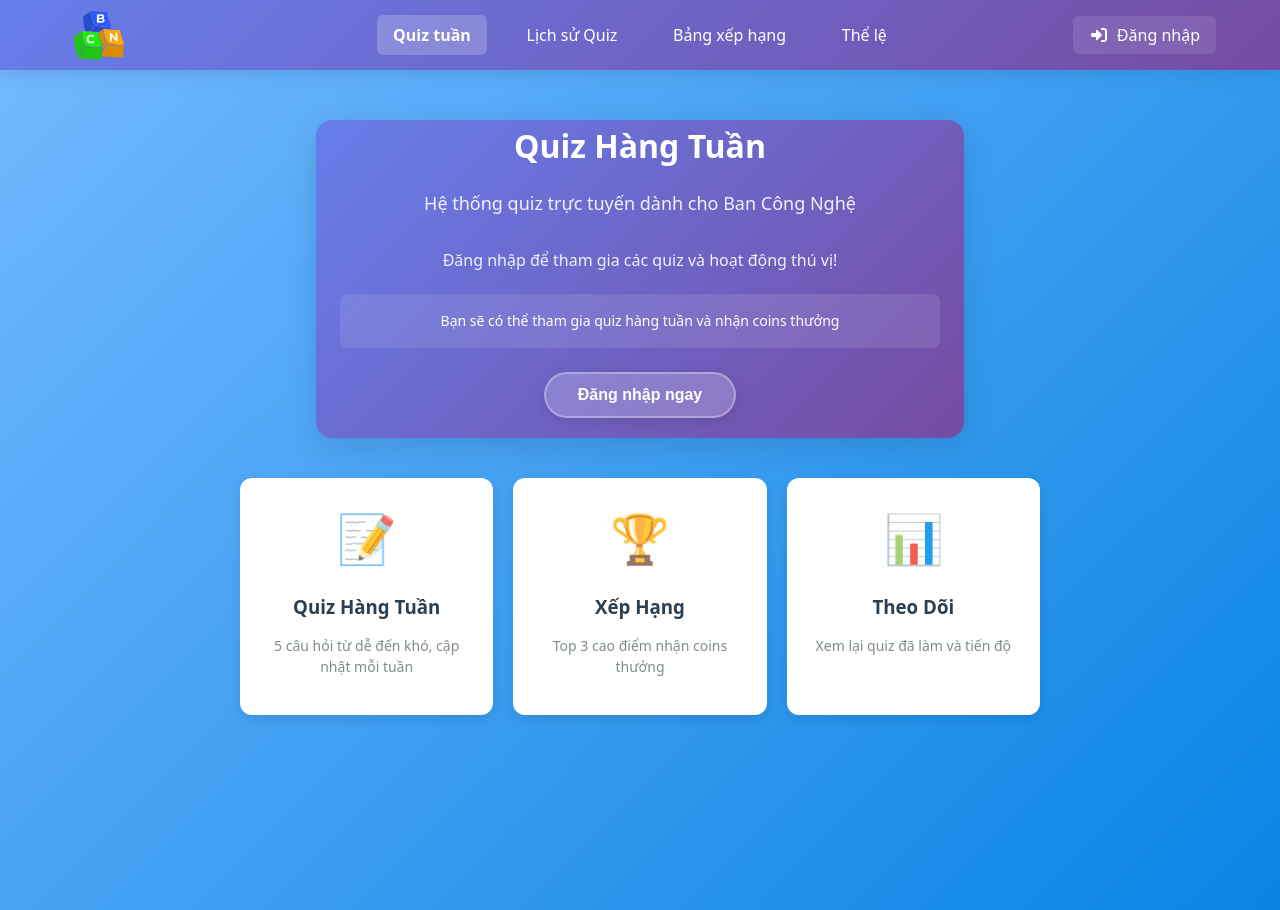
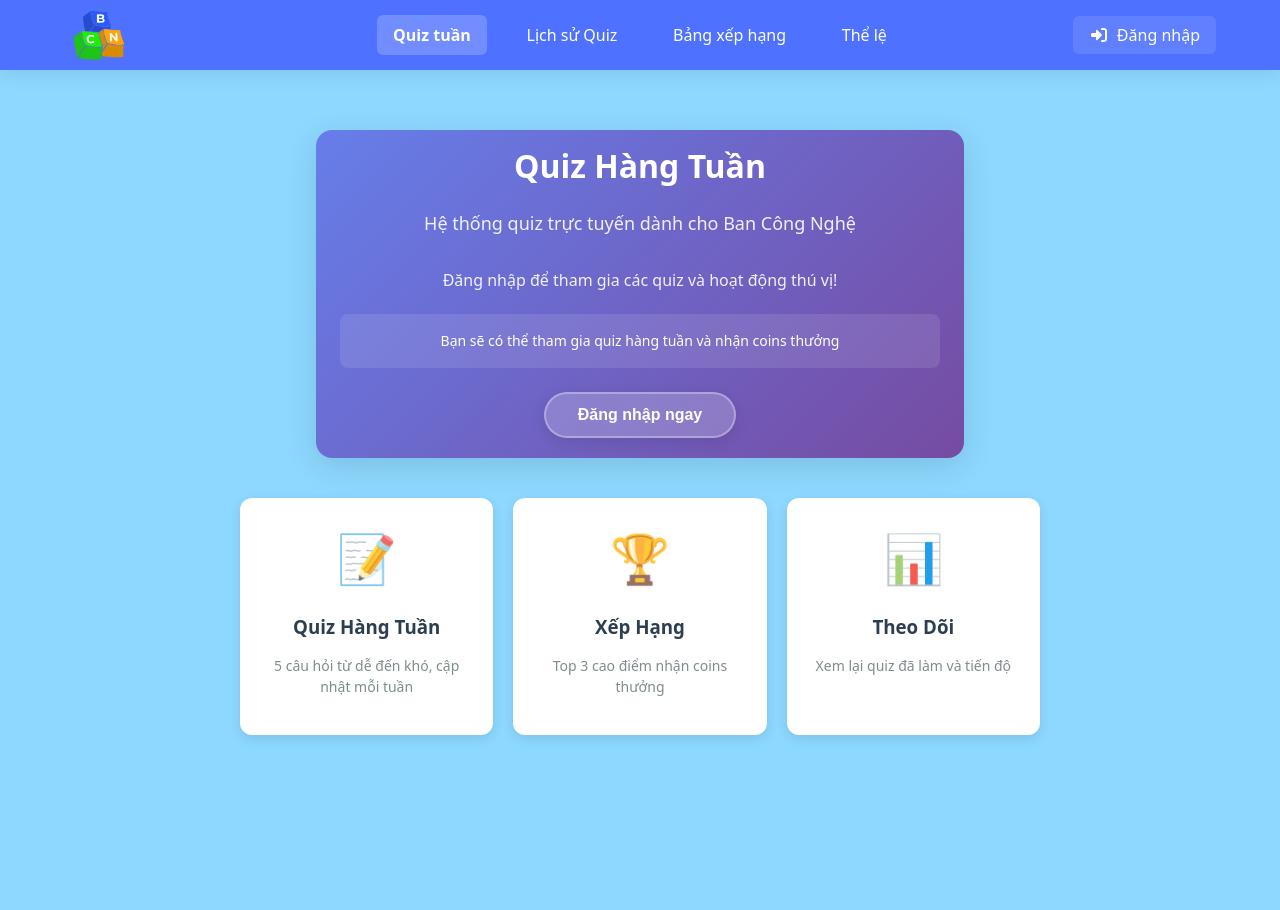
Before and after one commit to MinhKiet05/web-quiz-bcn, a React (Vite) app: page / in a window 1280 px wide. Built offline with nearby package versions, Linux system fonts and the light colour scheme.

Commit message:
change color

```diff
--- a/src/App.jsx
+++ b/src/App.jsx
@@ -148,13 +148,14 @@ const Home = () => {
           minWidth:'250px',
           background: 'linear-gradient(135deg, #667eea 0%, #764ba2 100%)',
           color: 'white',
-          padding: '0px 24px 20px 24px',
+          padding: '20px 24px 20px 24px',
           borderRadius: '16px',
           boxShadow: '0 8px 32px rgba(0,0,0,0.12)',
           textAlign: 'center',
           maxWidth: '600px',
           margin: '0px auto 20px auto',
-          lineHeight: 1.6
+          lineHeight: 1.6,
+          marginTop: '0px'
         }}>
 
           <h1 style={{ margin: '-10px 0 16px 0', fontSize: '32px' }}>
--- a/src/components/Header/Header.css
+++ b/src/components/Header/Header.css
@@ -5,7 +5,7 @@
   left: 0;
   right: 0;
   z-index: 1000;
-  background: linear-gradient(135deg, #667eea 0%, #764ba2 100%);
+  background: #4E71FF;
   box-shadow: 0 2px 20px rgba(0, 0, 0, 0.1);
   padding:0px 5vw;
   display: flex;
@@ -43,7 +43,7 @@ body {
 }
 
 .header-link {
-  color: white;
+  color:  white;
   text-decoration: none;
   font-weight: 500;
   transition: all 0.3s ease;
--- a/src/components/QuizHistoryCard/QuizHistoryCard.css
+++ b/src/components/QuizHistoryCard/QuizHistoryCard.css
@@ -374,7 +374,7 @@ line-height: 25.5px!important;
 }
 
 .history-card-do-quiz-btn {
-  background: linear-gradient(135deg, #007bff 0%, #0056b3 100%);
+  background: #4E71FF;
   color: white;
   border: none;
   border-radius: 25px;
--- a/src/index.css
+++ b/src/index.css
@@ -2,7 +2,7 @@
   font-family: system-ui, Avenir, Helvetica, Arial, sans-serif;
   line-height: 1.5;
   font-weight: 400;
-background: linear-gradient(135deg, #74b9ff 0%, #0984e3 100%);
+  background: #8DD8FF;
   color-scheme: light;
   color: rgba(255, 255, 255, 0.87);
 
@@ -40,3 +40,8 @@ main {
   padding: 20px 0px;
   margin: 0;
 }
+@media screen and (max-width: 480px) {
+  main{
+    background: #8DD8FF;
+  }
+}
--- a/src/pages/Leaderboard/Leaderboard.css
+++ b/src/pages/Leaderboard/Leaderboard.css
@@ -1,7 +1,6 @@
 /* Leaderboard Container */
 .leaderboard-container {
   min-height: 100vh;
-  background: linear-gradient(135deg, #74b9ff 0%, #0984e3 100%);
   padding: 0;
   margin: 0;
 }
@@ -167,7 +166,6 @@
 }
 
 .leaderboard-nav-btn:hover:not(:disabled) {
-  background: #0984e3;
   transform: translateY(-2px);
   box-shadow: 0 4px 12px rgba(116, 185, 255, 0.4);
 }
@@ -248,14 +246,14 @@
 .leaderboard-rankings {
   display: flex;
   flex-direction: column;
-  gap: 20px;
+  gap: 14px;
   margin-bottom: 40px;
 }
 
 .leaderboard-rank-card {
   background: white;
   border-radius: 16px;
-  padding: 24px;
+  padding: 20px 24px;
   box-shadow: 0 8px 32px rgba(0, 0, 0, 0.1);
   display: flex;
   align-items: center;
--- a/src/pages/Leaderboard/Leaderboard.jsx
+++ b/src/pages/Leaderboard/Leaderboard.jsx
@@ -338,7 +338,7 @@ const Leaderboard = () => {
         )}
         <div className="leaderboard-header">
           <h1>Bảng Xếp Hạng</h1>
-          <p>Top 3 điểm cao nhất tuần</p>
+          <p style={{marginBottom: '0px'}}>Top 3 điểm cao nhất tuần</p>
         </div>
 
 
--- a/src/pages/QuizList/QuizzList.css
+++ b/src/pages/QuizList/QuizzList.css
@@ -1,6 +1,5 @@
 .quizz-container {
   min-height: 100vh;
-  background: linear-gradient(135deg, #74b9ff 0%, #0984e3 100%);
   padding: 0;
   margin: 0;
 }
--- a/src/pages/QuizPlayer/QuizPlayer.css
+++ b/src/pages/QuizPlayer/QuizPlayer.css
@@ -434,7 +434,6 @@
 /* Modal styles removed - now using inline interface */
 
 .quiz-player-quiz-modal {
-  background: white;
   border-radius: 16px;
   width: 100%;
   max-width: 600px;
@@ -962,7 +961,6 @@
     margin: 0 !important;
     max-width: 100% !important;
     width: 100% !important;
-    background: linear-gradient(135deg, #f5f7fa 0%, #c3cfe2 100%) !important;
     overflow-x: hidden !important;
     box-sizing: border-box !important;
   }
--- a/src/pages/QuizPlayer/QuizPlayer.jsx
+++ b/src/pages/QuizPlayer/QuizPlayer.jsx
@@ -235,7 +235,6 @@ const QuizPlayer = () => {
     <div className="quiz-player">
       <div className="quiz-player-quiz-player-header">
         <h1>Quiz Hàng Tuần</h1>
-
         {weekInfo && (
           <div className="quiz-player-week-info">
             <div className="quiz-player-week-number">Week {weekInfo.week}</div>
--- a/src/pages/UploadQuiz/Upload.css
+++ b/src/pages/UploadQuiz/Upload.css
@@ -164,6 +164,7 @@
   font-size: 14px;
   transition: all 0.3s;
   flex-shrink: 0;
+  margin-top: 4px;
 }
 
 .remove-answer-btn:hover {
--- a/src/pages/UploadQuiz/Upload.jsx
+++ b/src/pages/UploadQuiz/Upload.jsx
@@ -537,13 +537,14 @@ const Upload = () => {
 
           {/* Submit Buttons */}
           <div className="form-actions">
+            <button type="button" onClick={resetForm} className="reset-btn">
+              Reset form
+            </button>
             <button type="submit" disabled={loading} className="submit-btn">
               {loading ? 'Đang xử lý...' : (isEditMode ? 'Cập nhật' : 'Thêm quiz')}
             </button>
 
-            <button type="button" onClick={resetForm} className="reset-btn">
-              Reset form
-            </button>
+
           </div>
         </form>
       </div>
```
